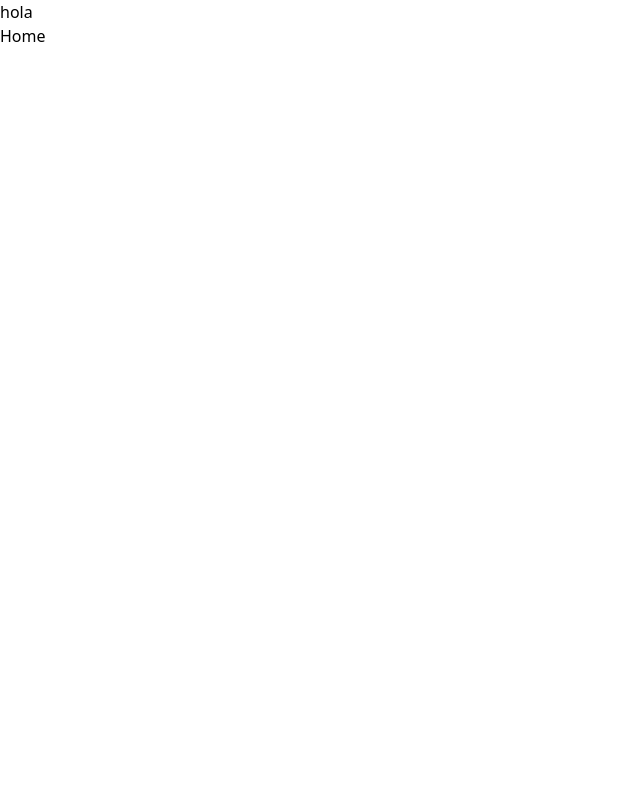
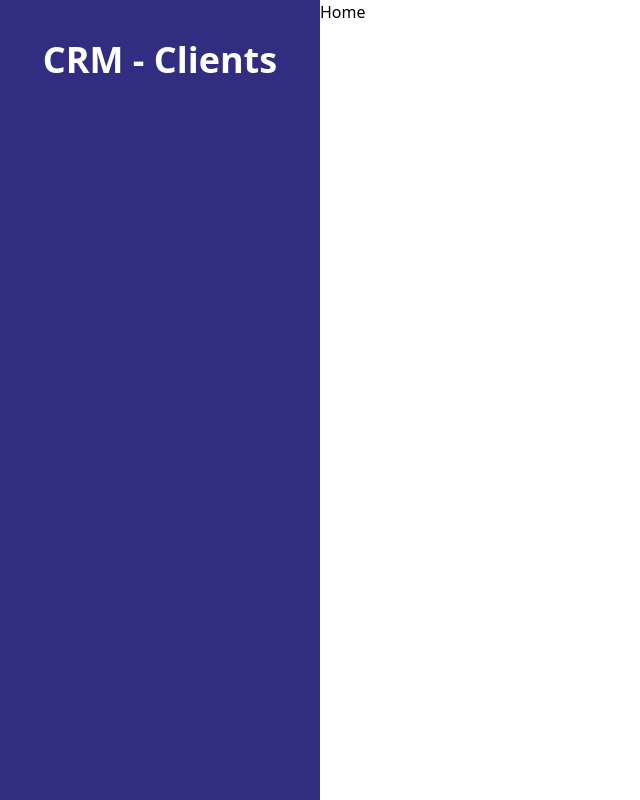
Before and after one commit to jesusmirena/crm-react, a React (Vite) app: page /clients in a window 1280 px wide. Shown: the whole page, without its empty margins (0-640 px from the left). Built offline with nearby package versions, Linux system fonts and the light colour scheme.

Commit message:
Styling Layout component

```diff
--- a/src/layout/Layout.tsx
+++ b/src/layout/Layout.tsx
@@ -2,10 +2,18 @@ import { Outlet } from "react-router-dom";
 
 const Layout = () => {
   return (
-    <div>
-      <p>hola</p>
+    <div className="md:flex md:min-h-screen">
+      <div className="md:w-1/4 bg-indigo-900 px-5 py-10">
+        <h2 className="text-4xl font-black text-center text-white">
+          CRM - Clients
+        </h2>
+        <nav>
+        </nav>
+      </div>
 
-      <Outlet />
+      <div className="md:w-3/4">
+        <Outlet />
+      </div>
     </div>
   );
 };
```
